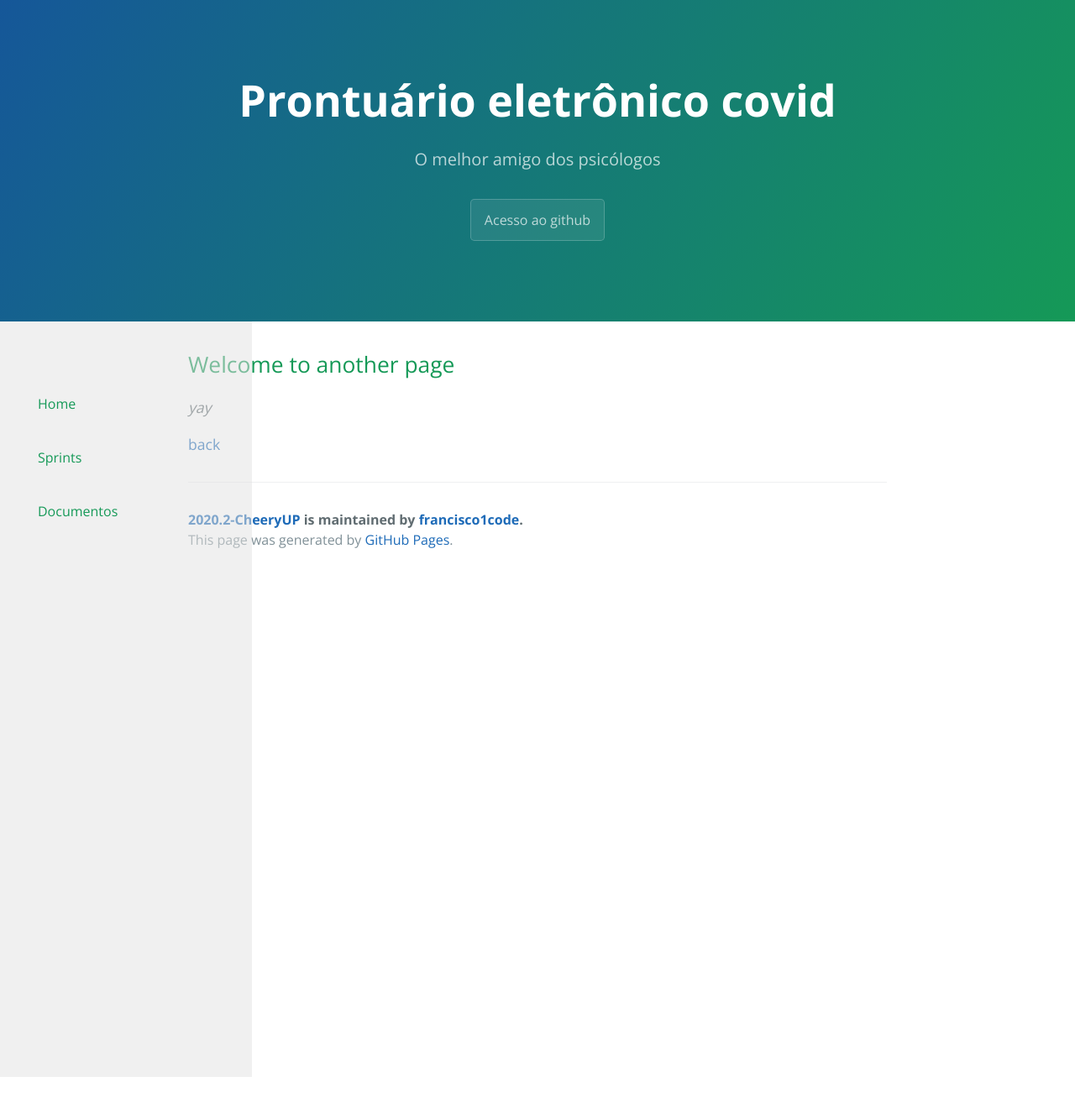
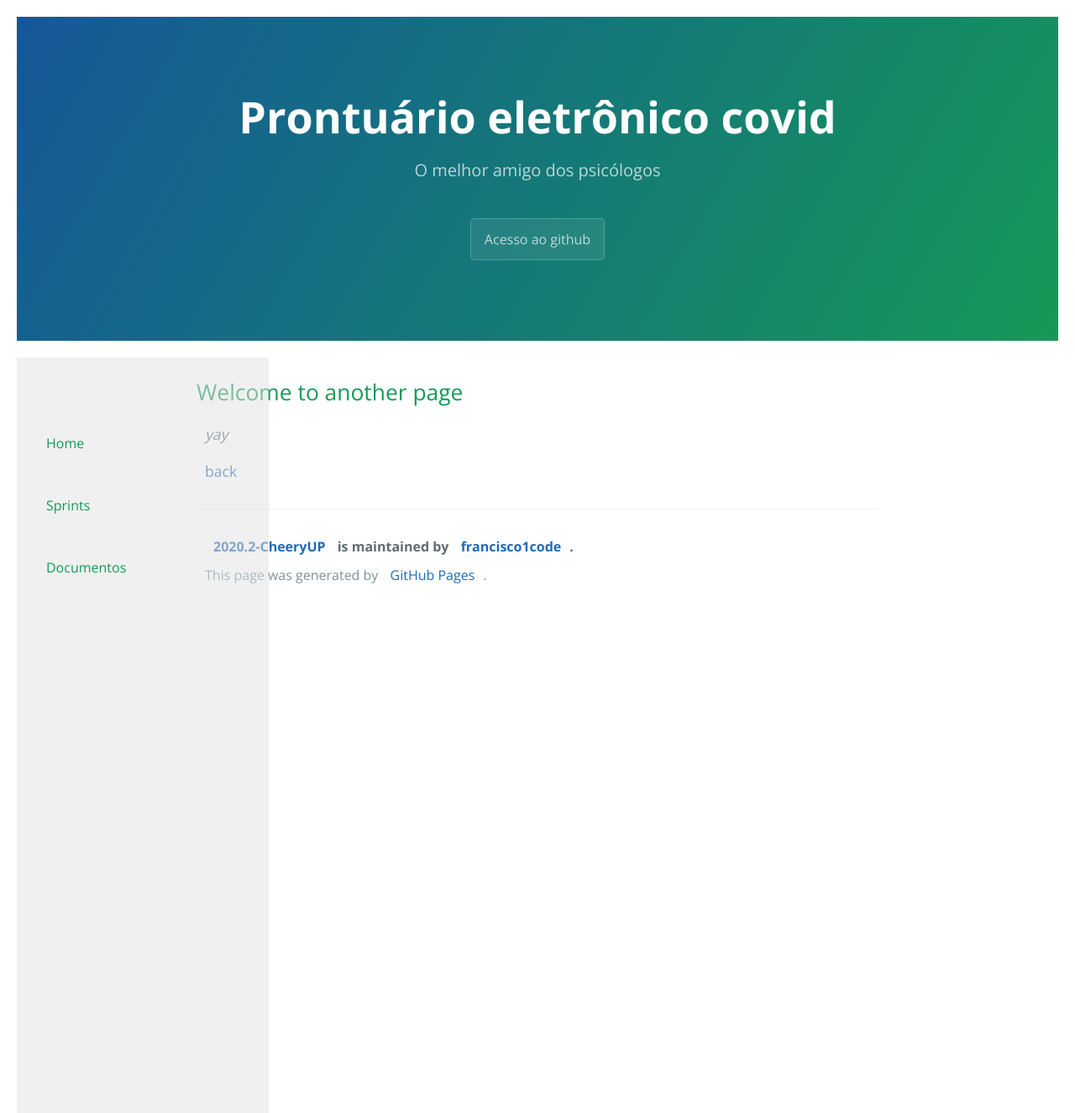
Before and after one commit to francisco1code/2020.2-CheeryUP, a Jekyll site: the page built from another-page.md, in a window 1280 px wide. Shown: the whole page at 84% size. Built offline with Jekyll 4.4.1, drawn with Linux system fonts in a browser that asks for light colours; before the commit the page ends 1283 px from its top, so only the background shows below that.

Commit message:
margin #11

```diff
--- a/_sass/jekyll-theme-cayman.scss
+++ b/_sass/jekyll-theme-cayman.scss
@@ -376,7 +376,10 @@ a {
 .site-footer-credits {
   color: $blockquote-text-color;
 }
-
+*{
+  margin: 10px;
+  padding:0;
+}
 .menu-bar{
   background-color: rgba(226, 226, 226, 0.5);
     width: 300px;
```
